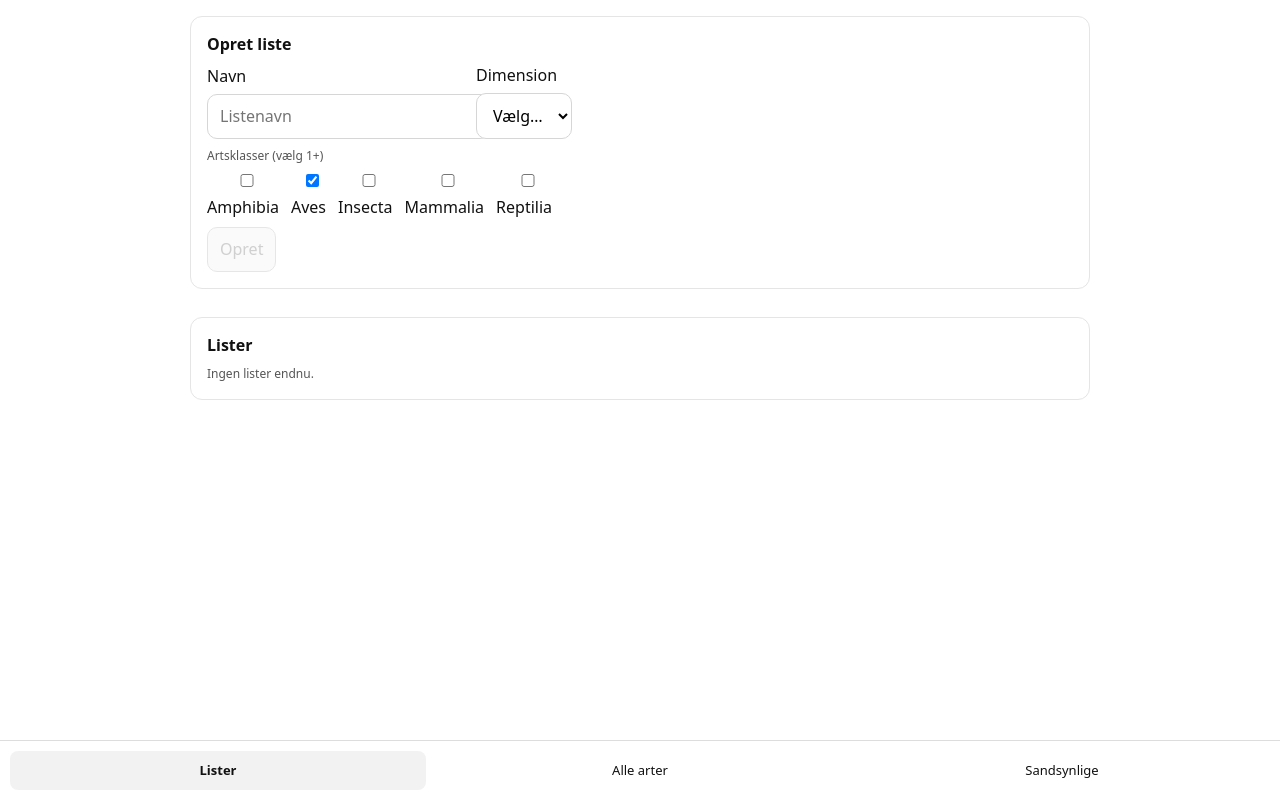
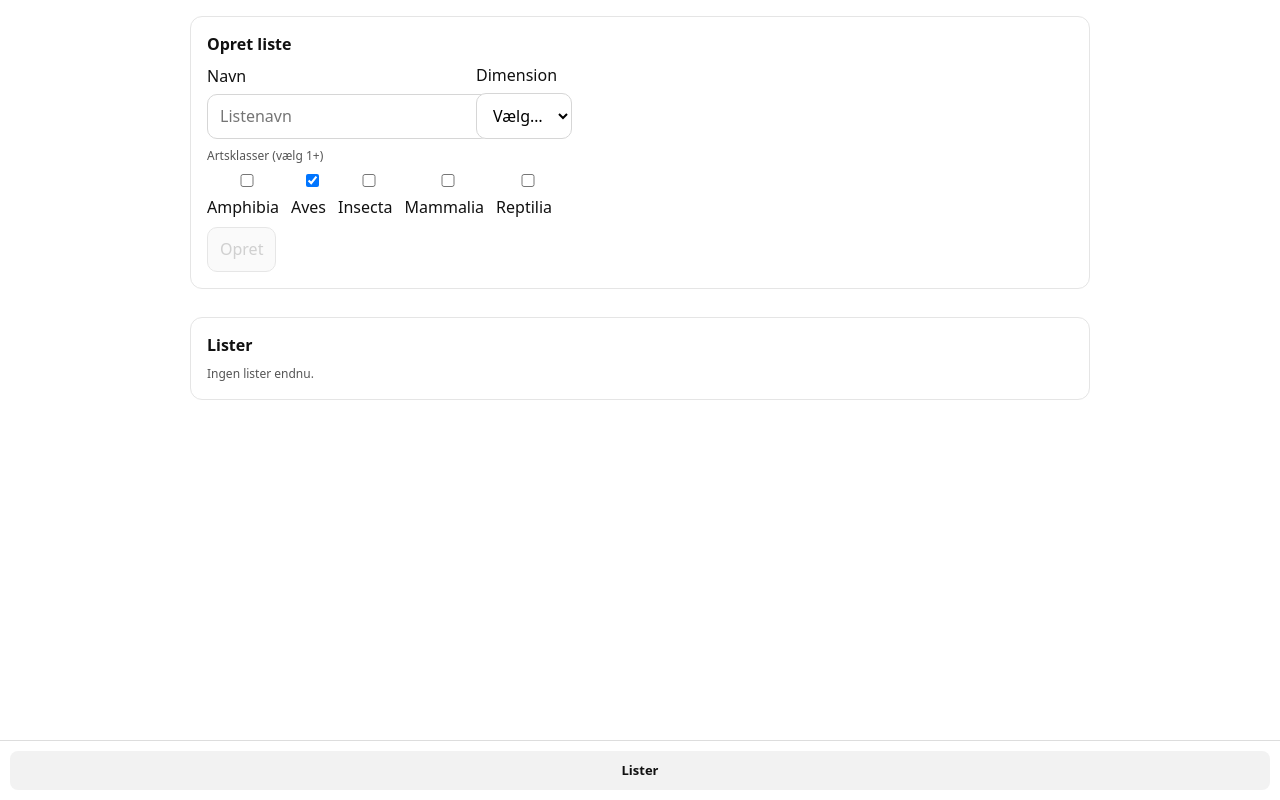
Before and after one commit to tirsdag/BigYearPWA, a React (Vite) app: page /dimensions in a window 1280 px wide. Built offline with nearby package versions, Linux system fonts and the light colour scheme.

Commit message:
Hide species/probable tabs

```diff
--- a/src/App.jsx
+++ b/src/App.jsx
@@ -113,8 +113,6 @@ export default function App() {
           <NavLink to="/" end>
             Lister
           </NavLink>
-          <NavLink to="/species">Alle arter</NavLink>
-          <NavLink to="/probable">Sandsynlige</NavLink>
         </nav>
       </div>
     </AppStateContext.Provider>
--- a/src/app.css
+++ b/src/app.css
@@ -35,7 +35,7 @@ a {
 
 .nav {
   display: grid;
-  grid-template-columns: repeat(3, 1fr);
+  grid-template-columns: 1fr;
   gap: 6px;
   padding: 10px;
   padding-bottom: calc(10px + env(safe-area-inset-bottom));
```
